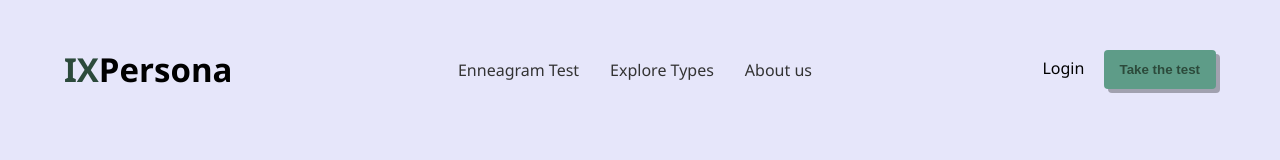
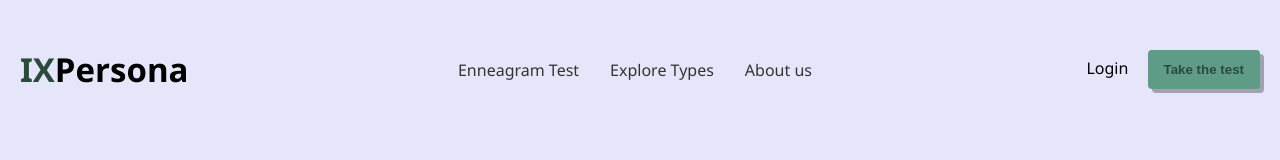
Before and after one commit to hekigyokuu/ix-persona-v2, a website: page public/index.html in a window 1280 px wide. Drawn offline with Linux system fonts and the light colour scheme.

Commit message:
style.css

```diff
--- a/public/css/style.css
+++ b/public/css/style.css
@@ -7,7 +7,7 @@ body {
     display: flex;
     align-items: center;
     justify-content: space-between;
-    padding: 20px 5%;
+    padding: 20px;
 }
 .navigation-links {
     display: flex;
```
